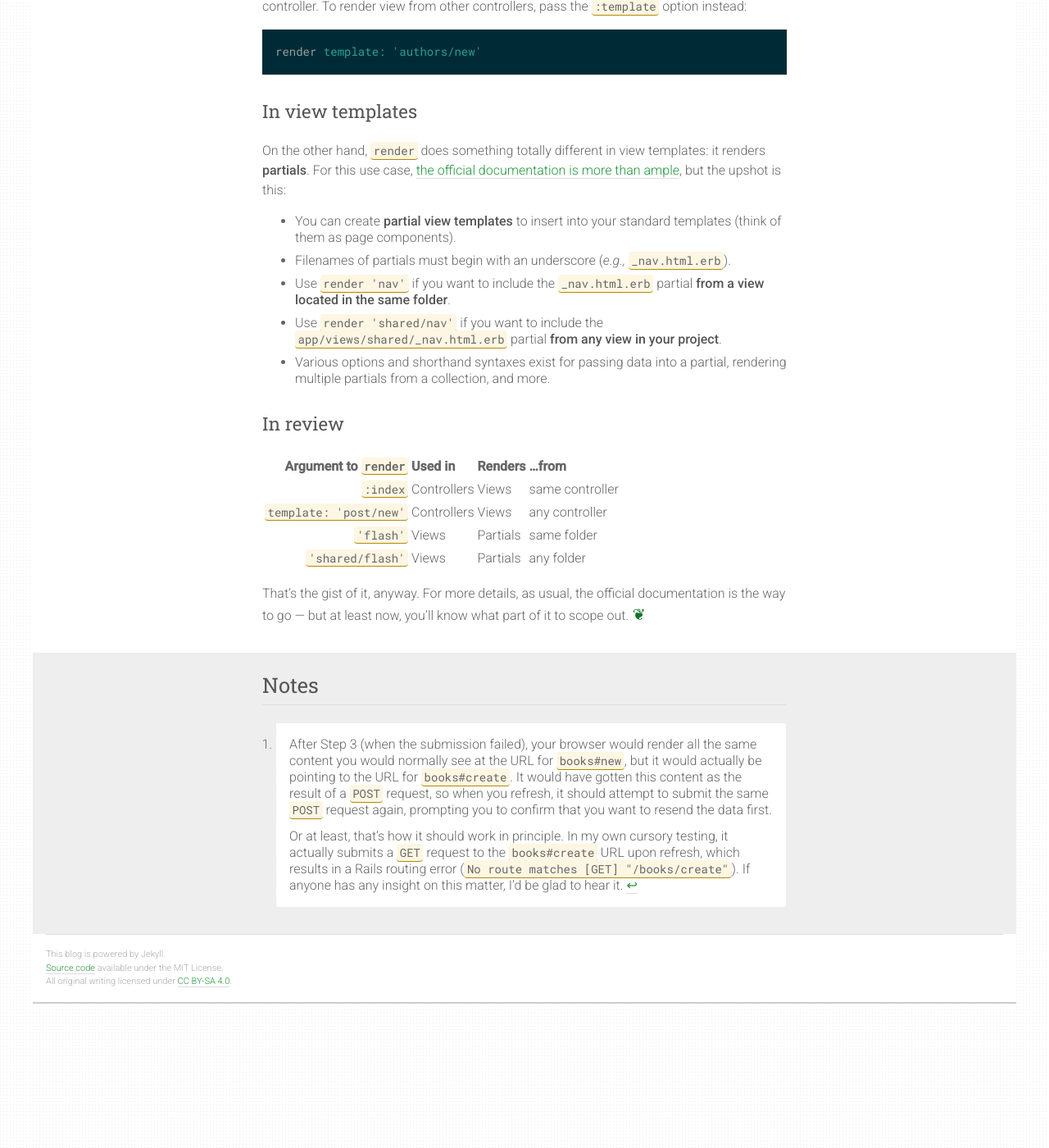
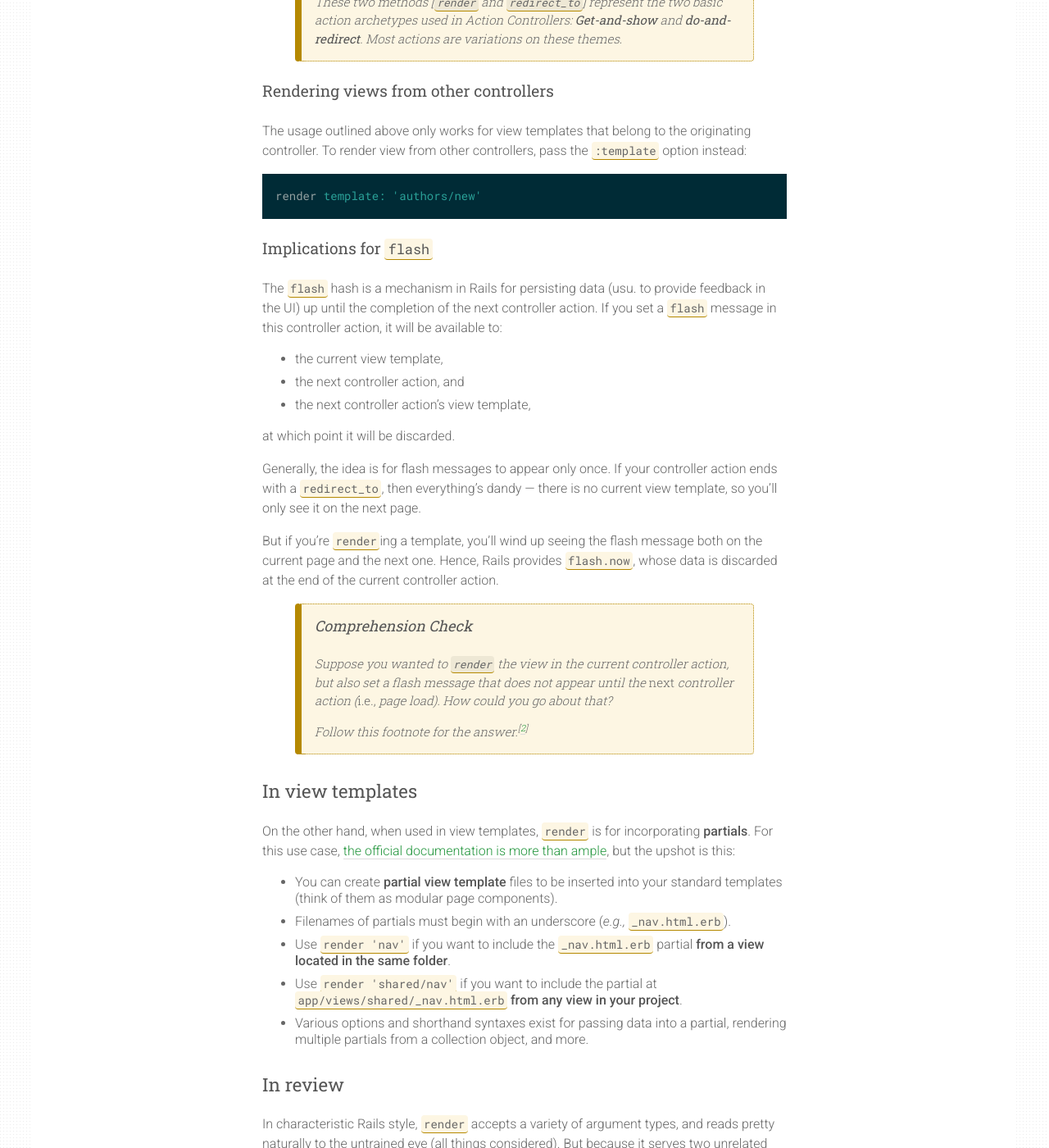
Before and after one commit to rlue/ryanlue.com, a Jekyll site: the page built from _posts/2017-08-24-rails-render.md, in a window 1280 px wide and 1400 px high, scrolled down 2593 px. Shown: the whole window at 82% size. Built offline with Jekyll 4.4.1, drawn with Linux system fonts in a browser that asks for light colours; before the commit the page ends 3865 px from its top, so only the background shows below that; some of the changed text lies outside the part shown.

Commit message:
Expand Rails render post

````diff
--- a/_posts/2017-08-24-rails-render.md
+++ b/_posts/2017-08-24-rails-render.md
@@ -5,7 +5,9 @@ category: fundamentals
 tags: [rails]
 ---
 
-Whenever I want to dig deeper into how Rails works, the official documentation is always the first place I go (search query: `site:api.rubyonrails.org %s`). It’s remarkably comprehensive, so I was surprised to discover that information about the `render` method is [actually quite fragmented][search]. This post is an attempt to supplement the official documentation with a general introduction to the `render` method.
+Whenever I want to dig deeper into how Rails works, the official documentation is always the first place I go (search query: `site:api.rubyonrails.org %s`). It’s remarkably comprehensive, so I was surprised to discover that information about the `render` method is [actually quite fragmented][search].
+
+This is especially confusing because `render` is used both in controllers and in view templates, and serves related (but wholly different) purposes in each. While there are multiple pages describing what `render` does in different contexts, there is no single document outlining the overall scope of where and how it can be used. This post is an attempt to address this deficiency and cover the two main purposes of `render` in broad strokes.
 
 ### In controllers
 
@@ -40,9 +42,11 @@ end
 
 **`render :index`** says, ‘combine the data I've prepared (`@books = Book.all`) and the `books/index.html.erb` view template to generate a complete HTML document, then send that back to the client.’
 
-**`redirect_to @book`** says, ‘tell the client to start the process over again, issuing a new `GET` request to `url_for(@book)`.
+**`redirect_to @book`** says, ‘tell the client to start the whole process over again, issuing a new `GET` request to `url_for(@book)`.
 
-If you omit both, the action will render a template with the same name as the action itself. You only need to call `render` explicitly when the view template you want doesn’t match the action you’re rendering it from. Thus, the boilerplate
+If you omit both, the action will render a template with the same name as the action itself. In other words, you only need to call `render` explicitly when the view template you want doesn’t match the action you’re rendering it from.
+
+Thus, this controller boilerplate
 
 ```ruby
 def create
@@ -88,17 +92,41 @@ The usage outlined above only works for view templates that belong to the origin
 render template: 'authors/new'
 ```
 
+#### Implications for `flash`
+
+The `flash` hash is a mechanism in Rails for persisting data (usu. to provide feedback in the UI) up until the completion of the next controller action. If you set a `flash` message in this controller action, it will be available to:
+
+* the current view template,
+* the next controller action, and
+* the next controller action’s view template,
+
+at which point it will be discarded.
+
+Generally, the idea is for flash messages to appear only once. If your controller action ends with a `redirect_to`, then everything’s dandy — there is no current view template, so you’ll only see it on the next page.
+
+But if you’re `render`ing a template, you’ll wind up seeing the flash message both on the current page and the next one. Hence, Rails provides `flash.now`, whose data is discarded at the end of the current controller action.
+
+> #### Comprehension Check
+>
+> Suppose you wanted to `render` the view in the current controller action, but
+> also set a flash message that does not appear until the _next_ controller
+> action (_i.e.,_ page load). How could you go about that?
+>
+> Follow this footnote for the answer.[^2]
+
 ### In view templates
 
-On the other hand, `render` does something totally different in view templates: it renders **partials**. For this use case, [the official documentation is more than ample][partials], but the upshot is this:
+On the other hand, when used in view templates, `render` is for incorporating **partials**. For this use case, [the official documentation is more than ample][partials], but the upshot is this:
 
-* You can create **partial view templates** to insert into your standard templates (think of them as page components).
+* You can create **partial view template** files to be inserted into your standard templates (think of them as modular page components).
 * Filenames of partials must begin with an underscore (_e.g.,_ `_nav.html.erb`).
 * Use `render 'nav'` if you want to include the `_nav.html.erb` partial **from a view located in the same folder**.
-* Use `render 'shared/nav'` if you want to include the `app/views/shared/_nav.html.erb` partial **from any view in your project**.
-* Various options and shorthand syntaxes exist for passing data into a partial, rendering multiple partials from a collection, and more.
+* Use `render 'shared/nav'` if you want to include the partial at `app/views/shared/_nav.html.erb` **from any view in your project**.
+* Various options and shorthand syntaxes exist for passing data into a partial, rendering multiple partials from a collection object, and more.
 
 ### In review
+
+In characteristic Rails style, `render` accepts a variety of argument types, and reads pretty naturally to the untrained eye (all things considered). But because it serves two unrelated purposes, it’s actually rather strict about what each argument type does (unlike other methods in Rails).
 
 Argument to `render`   | Used in     | Renders  | ...from
 ---:                   | :---        | :---     | :---
@@ -117,6 +145,17 @@ That’s the gist of it, anyway. For more details, as usual, the official docume
 
     Or at least, that’s how it should work in principle. In my own cursory testing, it actually submits a `GET` request to the `books#create` URL upon refresh, which results in a Rails routing error (`No route matches [GET] "/books/create"`). If anyone has any insight on this matter, I’d be glad to hear it.
 
+[^2]:
+
+    Simply make an explicit call to `render` _before_ setting the flash message:
+
+    ```ruby
+    def index
+      render :index
+      flash.notice = 'foo'
+    end
+    ```
+
 [search]: https://www.google.com/search?q=site:api.rubyonrails.org+render
 [render_docs]: http://api.rubyonrails.org/classes/ActionController/Base.html
 [partials]: http://api.rubyonrails.org/classes/ActionView/PartialRenderer.html
````
Also changed, not shown: other parts of _posts/2017-08-24-rails-render.md (+1 -1 lines).
